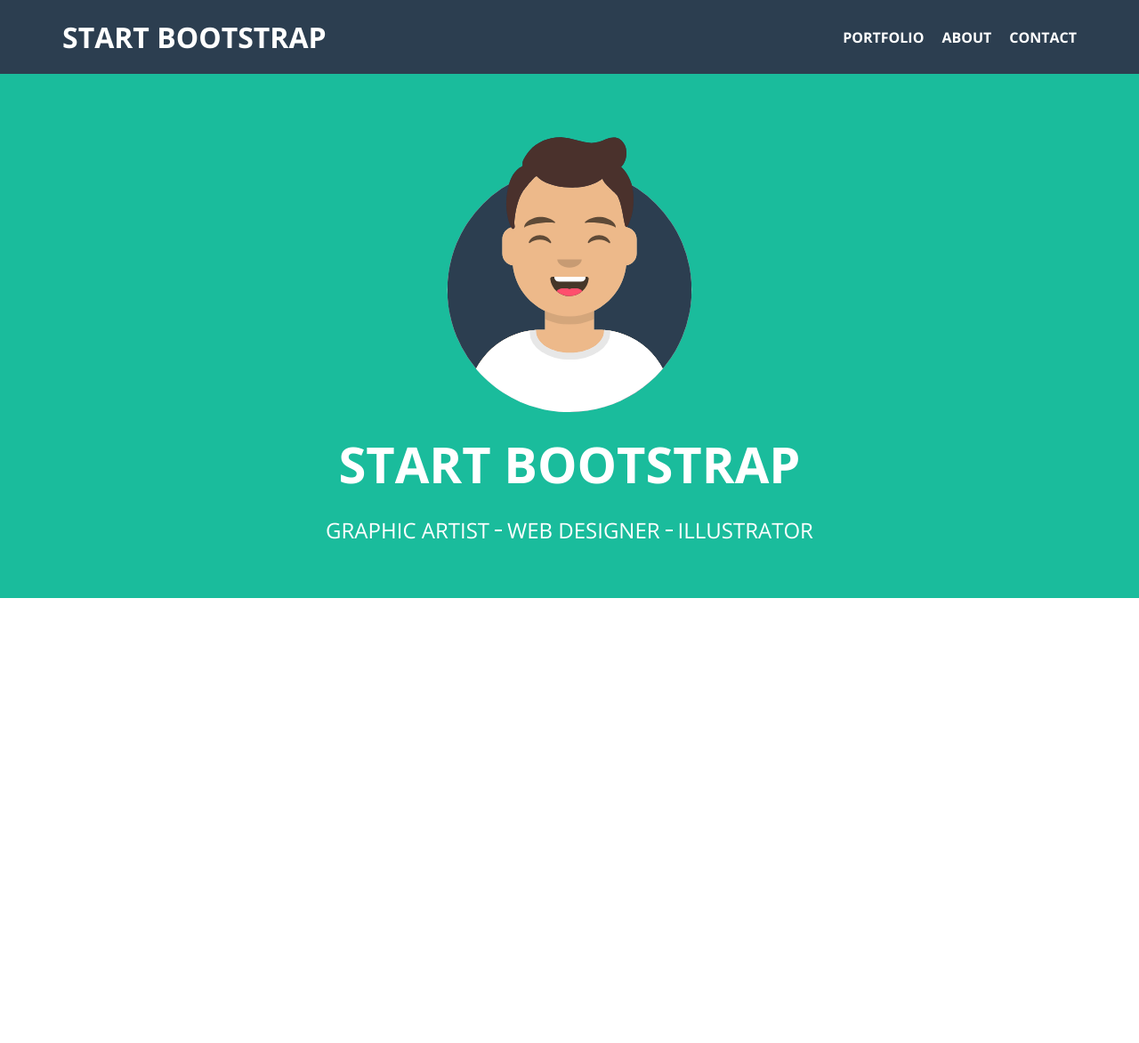
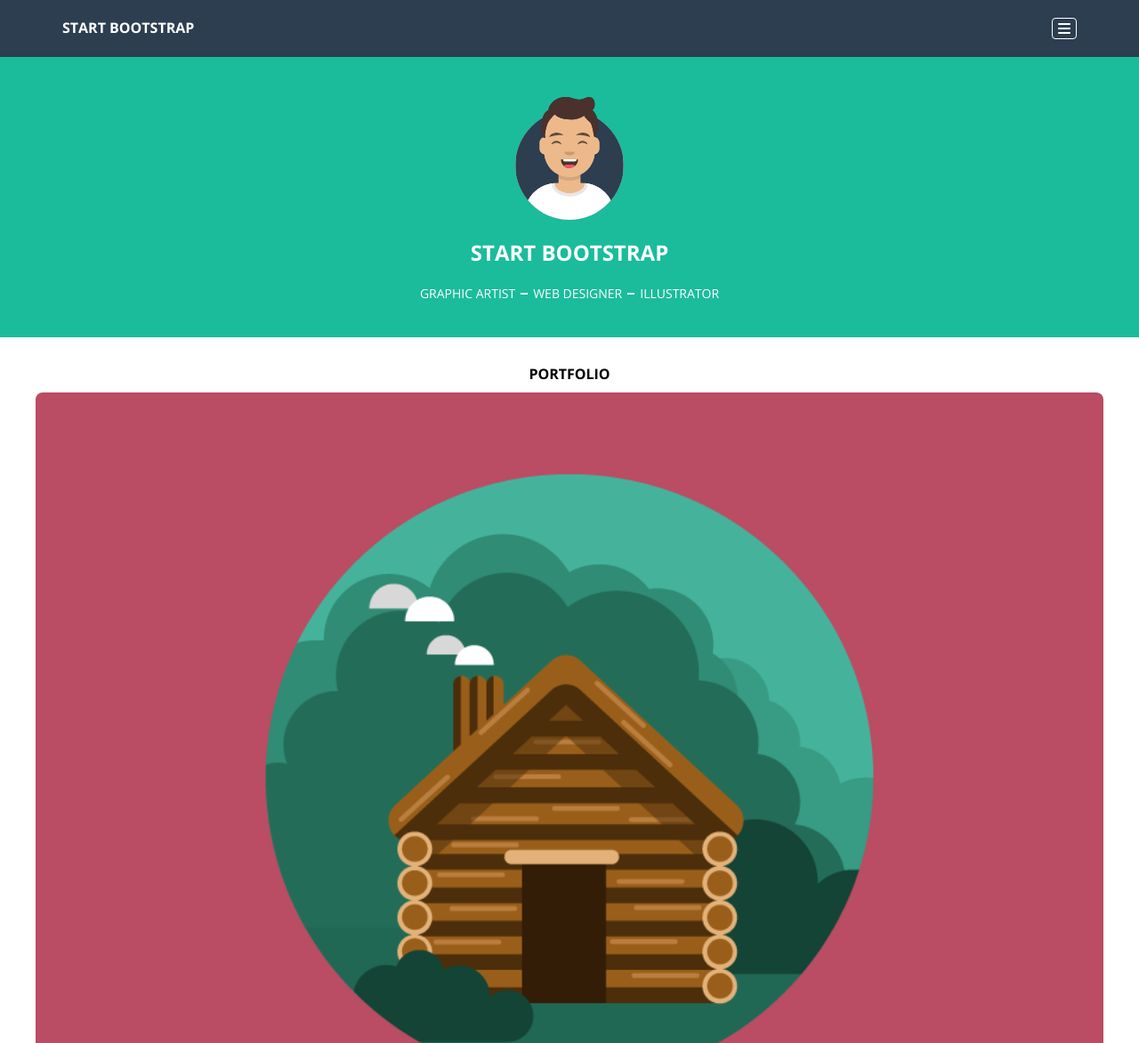
Before and after one commit to viloh11/Test, a plain HTML site: page index.html in a window 1280 px wide. Shown: the top 1172 px of the page at 89% size. Before the commit the page ends 800 px from the top, so only its background shows below. Drawn offline with nearby package versions, Linux system fonts and the light colour scheme.

Commit message:
ADD - portfolio

```diff
--- a/css/main.css
+++ b/css/main.css
@@ -21,12 +21,17 @@ p, strong, span, h1,h2,h3, a, i, li{
     width: 100%;
 }
 
+section{
+    padding:20px 10px;
+}
+
 img{
     width: 100%;
 }
 
 .flex{
     display: flex;
+    flex-wrap: wrap;
 }
 
 /* NAVBAR */
@@ -41,16 +46,35 @@ header{
     padding: 20px 30px;
 }
 
+.title{
+    font-size:1rem ;
+}
+
+.icon-wrapper{
+    justify-content: center;
+    align-items: center;
+    display: flex;
+}
+
+.bars{
+    border: 1px solid;
+    padding: 3px 6px;
+    border-radius: 4px;
+}
+
 .menu{
     gap: 20px;
     align-items: center;
+}
+
+.menu {
+    display: none;
 }
 
 .menu a{
     text-decoration: none;
     color: white;
     font-weight: bold;
-
 }
 
 /* HERO SECTION */
@@ -61,7 +85,7 @@ main{
 }
 
 main img{
-    width: 55%;
+    width: 40%;
 }
 
 .hero-container{
@@ -70,7 +94,7 @@ main img{
 }
 
 .hero{
-   padding: 60px 30px;
+   padding: 40px 20px;
    color: white;
    gap: 20px;
    flex-direction: column;
@@ -79,7 +103,7 @@ main img{
 
 .skills{
     gap: 20px;
-    font-size: 1.5rem;
+    font-size: 14px;
 }
 
 .skills li{
@@ -102,5 +126,58 @@ main img{
 }
 
 .hero-title{
-    font-size: 3.5rem;
+    font-size: 1.5rem;
 }
+
+section{
+    background-color: white;
+}
+
+.sec-title{
+    justify-content: center;
+    padding: 10px 0px;
+    font-weight: bold;
+    gap: 10px;
+}
+
+.row{
+    display: flex;
+    flex-wrap: wrap;
+    gap: 15px;
+}
+
+.col{
+    display: flex;
+    width: 100%;
+    gap: 100px;
+}
+.card{
+    width: 100%;
+}
+
+.card img{
+    width: 100%;
+    border-radius: 8px;
+}
+
+
+/* MEDIA */
+@media (min-width: 575.98px) {
+
+}
+
+@media (min-width: 768px) {
+
+}
+
+@media (min-width: 992px) {
+
+}
+
+@media (min-width: 1200px) {
+
+}
+
+@media (min-width: 1400px) {
+
+}
--- a/index.html
+++ b/index.html
@@ -4,13 +4,15 @@
     <meta charset="UTF-8">
     <meta name="viewport" content="width=device-width, initial-scale=1.0">
     <title>Document</title>
+    <link rel="stylesheet" href="https://cdnjs.cloudflare.com/ajax/libs/font-awesome/6.4.2/css/all.min.css" integrity="sha512-z3gLpd7yknf1YoNbCzqRKc4qyor8gaKU1qmn+CShxbuBusANI9QpRohGBreCFkKxLhei6S9CQXFEbbKuqLg0DA==" crossorigin="anonymous" referrerpolicy="no-referrer" />
     <link rel="stylesheet" href="./css/main.css">
 </head>
 <body>
     <!-- NAVBAR -->
     <header>
         <div class="container flex navbar">
-                <h1>start bootstrap</h1>
+                <h1 class="title">start bootstrap</h1>
+                <div class="icon-wrapper bars"><i class="fa-solid fa-bars"></i></div>
                     <ul class="menu flex">
                         <li><a href="#">portfolio</a></li>
                         <li><a href="#">about</a></li>
@@ -30,6 +32,51 @@
                 </ul>
             </div>
         </div>
+
+        <section>
+            <p class="flex sec-title">portfolio</p>
+            <div class="container">
+                <div class="row">
+                    <div class="col">
+                        <div class="card">
+                            <img src="./img/cabin.png" alt="">
+                        </div>
+                    </div>
+
+                    <div class="col">
+                        <div class="card">
+                            <img src="./img/cake.png" alt="">
+                        </div>
+                    </div>
+
+                    <div class="col">
+                        <div class="card">
+                            <img src="./img/circus.png" alt="">
+                        </div>
+                    </div>
+
+                    <div class="col">
+                        <div class="card">
+                            <img src="./img/game.png" alt="">
+                        </div>
+                    </div>
+
+                    <div class="col">
+                        <div class="card">
+                            <img src="./img/safe.png" alt="">
+                        </div>
+                    </div>
+
+                    <div class="col">
+                        <div class="card">
+                            <img src="./img/submarine.png" alt="">
+                        </div>
+                    </div>
+
+
+                </div>
+            </div>
+        </section>
     </main>
 </body>
 </html>
```
